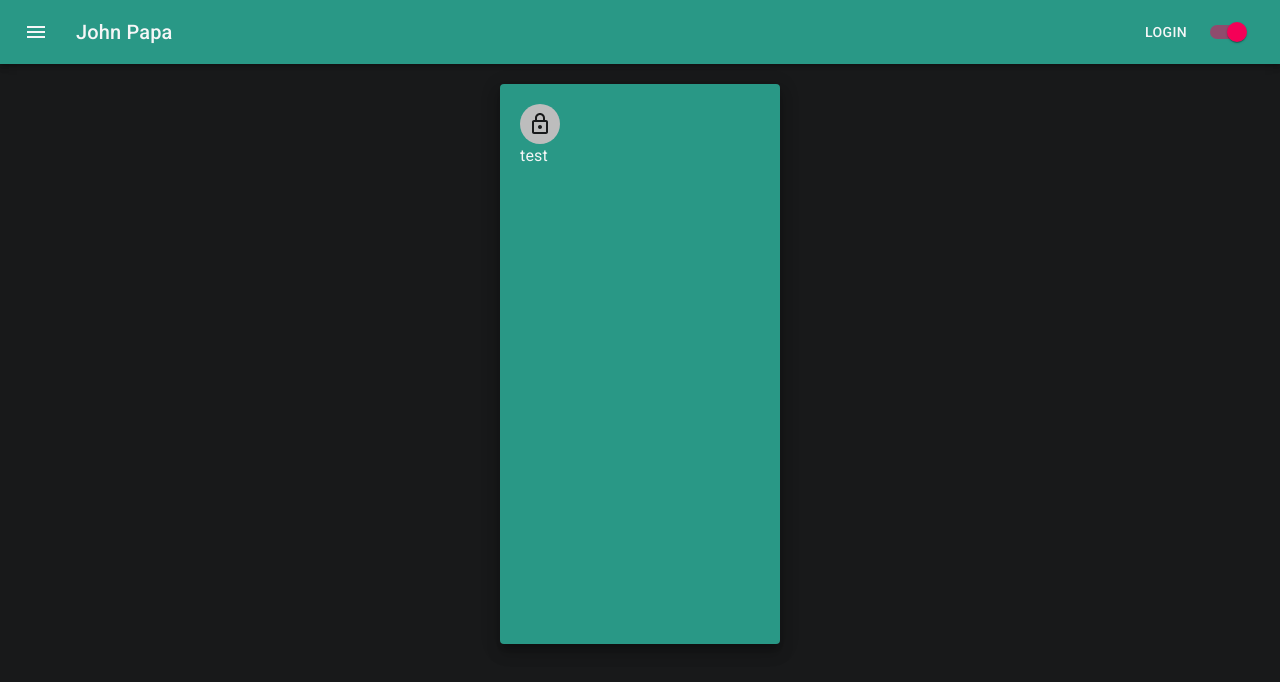
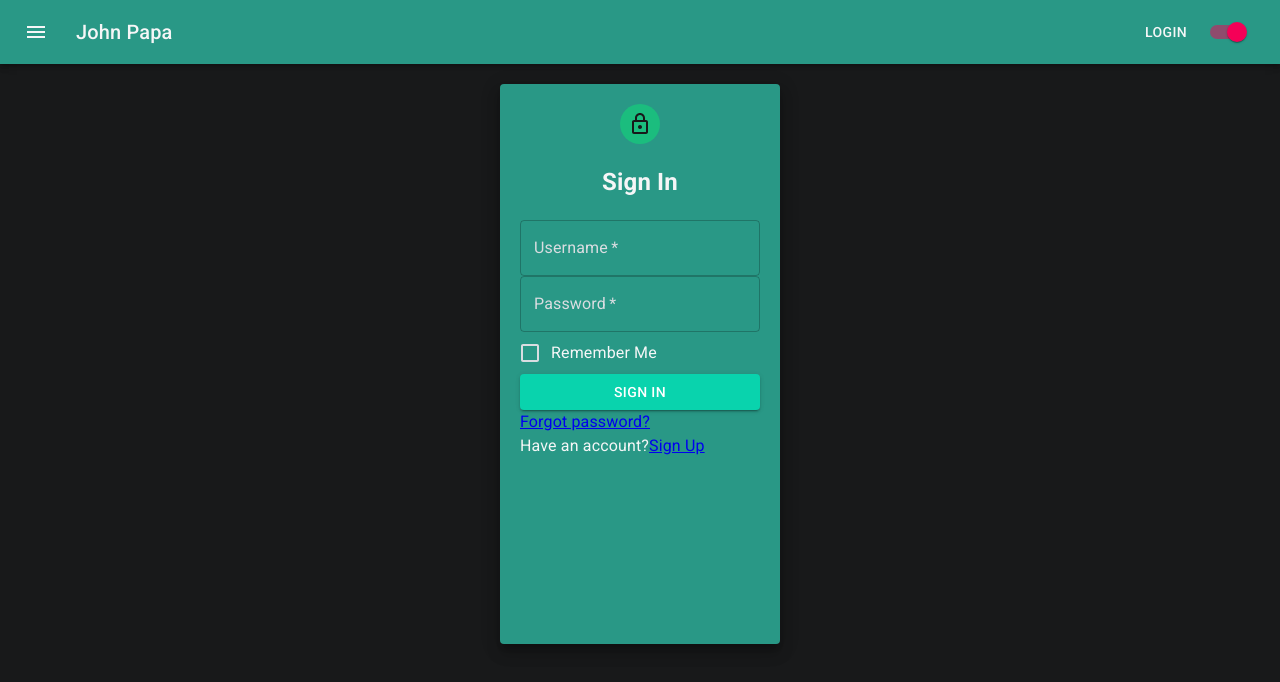
Before and after one commit to RonAlmog/nextjs-blog-mui, a Next.js app: page /demos/LoginPage in a window 1280 px wide. Shown: the top 682 px of the page. Built offline with nearby package versions, Linux system fonts and the light colour scheme.

Commit message:
build login component

```diff
--- a/components/login.tsx
+++ b/components/login.tsx
@@ -1,7 +1,17 @@
-import { Avatar, Paper } from "@mui/material";
+import {
+  Avatar,
+  Button,
+  Checkbox,
+  FormControlLabel,
+  Paper,
+  TextField,
+  Typography,
+} from "@mui/material";
 import Grid from "@mui/material/Grid";
 import React from "react";
 import LockOutlinedIcon from "@mui/icons-material/LockOutlined";
+import Box from "@mui/system/Box";
+import Link from "next/link";
 
 type Props = {};
 const paperStyle = {
@@ -10,15 +20,51 @@ const paperStyle = {
   width: 280,
   margin: "20px auto",
 };
+const avatarStyle = { backgroundColor: "#1bbd7e" };
 
 const Login = (props: Props) => {
   return (
     <Grid>
       <Paper elevation={10} style={paperStyle}>
-        <Avatar>
-          <LockOutlinedIcon />
-        </Avatar>
-        test
+        <Grid
+          container
+          direction="column"
+          alignItems="center"
+          justifyContent="center"
+        >
+          <Avatar style={avatarStyle}>
+            <LockOutlinedIcon />
+          </Avatar>
+          <h2>Sign In</h2>
+        </Grid>
+        <TextField
+          label="Username"
+          placeholder="Enter user name"
+          fullWidth
+          required
+        />
+        <TextField
+          label="Password"
+          placeholder="Enter password"
+          fullWidth
+          type="password"
+          required
+        />
+        <FormControlLabel
+          control={<Checkbox name="" color="primary" />}
+          label="Remember Me"
+        ></FormControlLabel>
+        <Button type="submit" color="primary" variant="contained" fullWidth>
+          Sign In
+        </Button>
+
+        <Typography>
+          <Link href="#">Forgot password?</Link>
+        </Typography>
+        <Typography>
+          Have an account?
+          <Link href="#">Sign Up</Link>
+        </Typography>
       </Paper>
     </Grid>
   );
```
